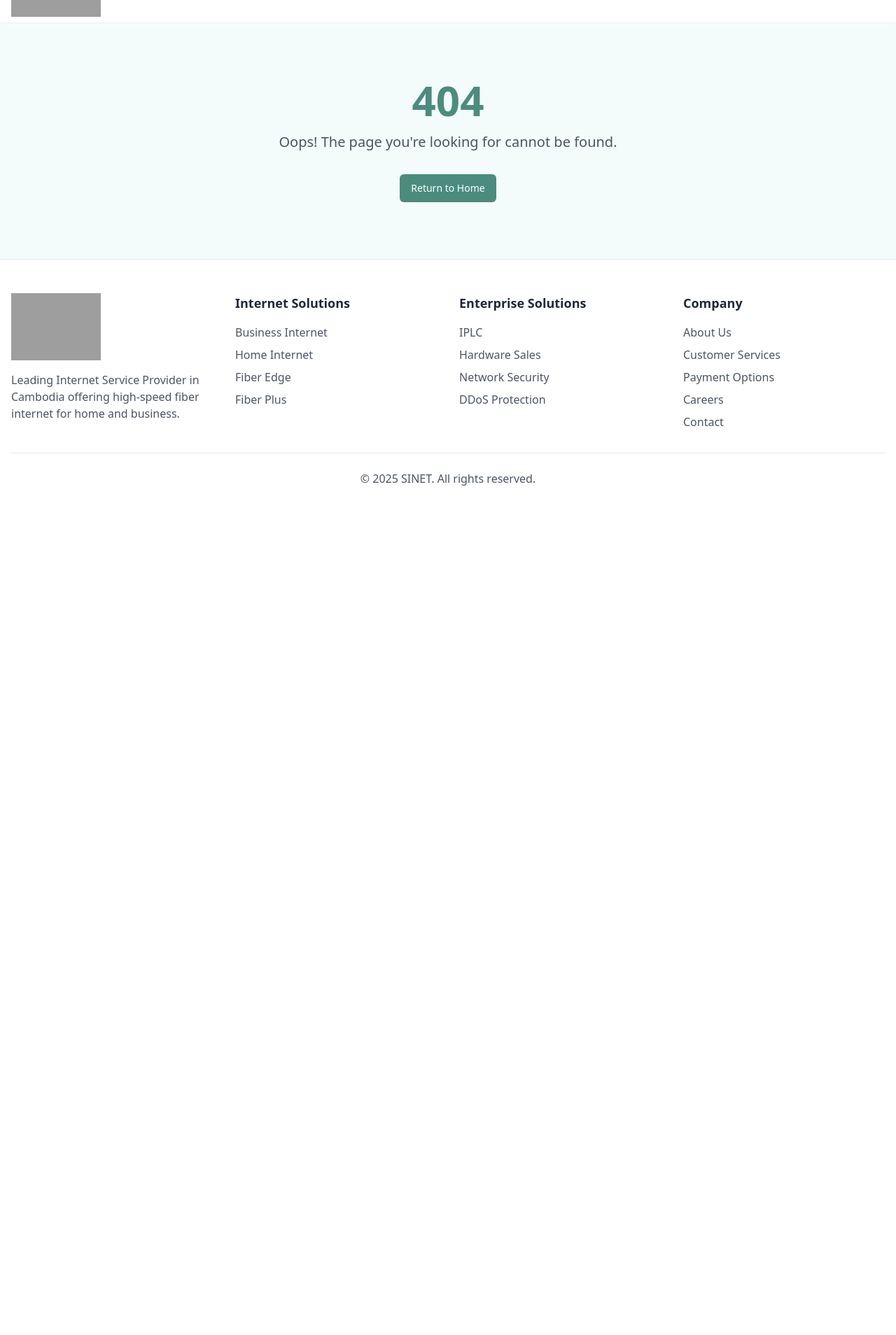
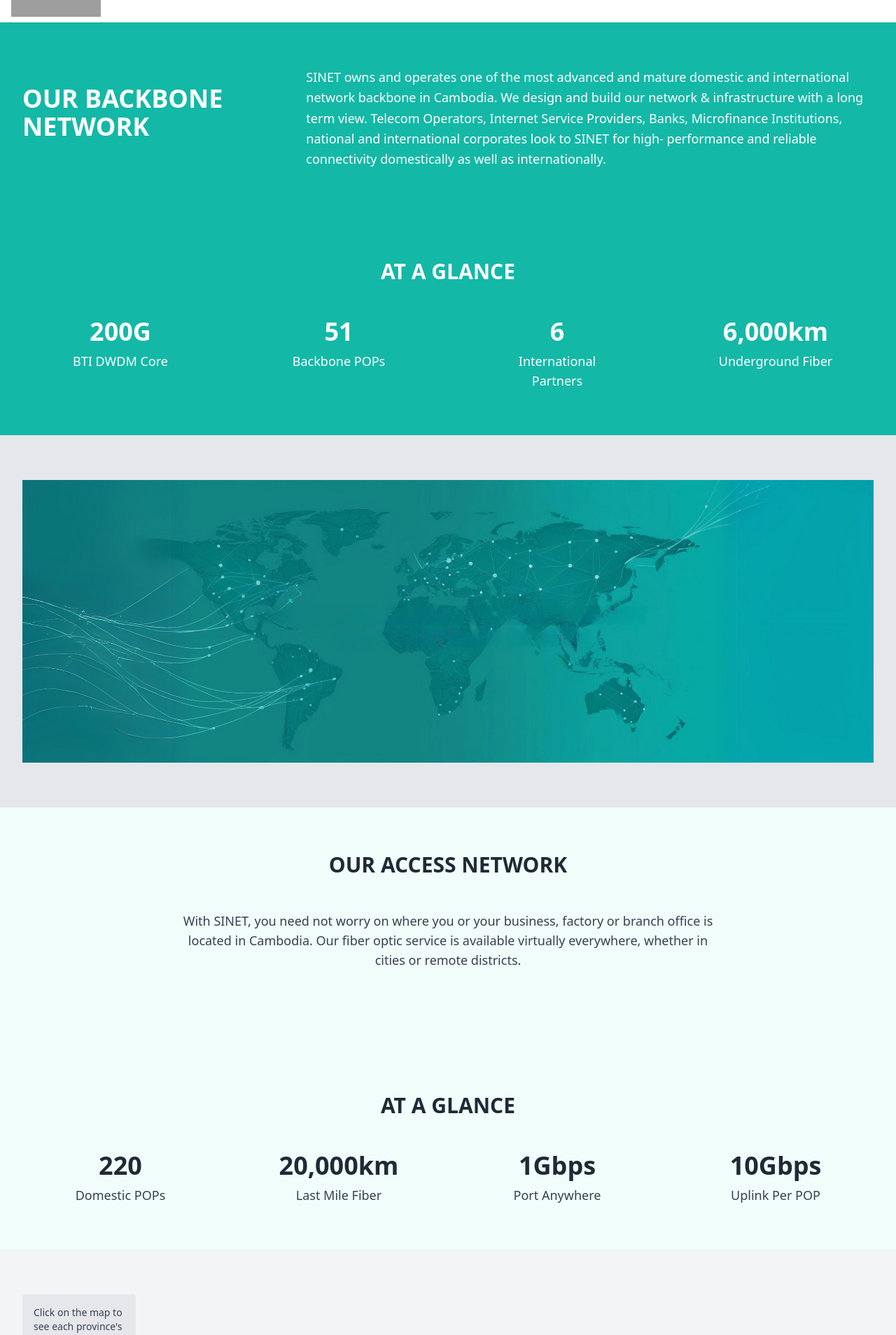
Before and after one commit to 2022172Samnang/sinet, a React (Vite) app: page /about-us/our-backbone in a window 1280 px wide. Shown: the part 80-1988 px from the top of the page at 70% size. Before the commit the page ends 800 px from the top, so only its background shows below. Built offline with nearby package versions, Linux system fonts and the light colour scheme; grey boxes are pictures that could not be loaded.

Commit message:
Add backbone page
Create a Backbone page with its route, and update the navigation and homepage to link to it.

```diff
--- a/src/App.tsx
+++ b/src/App.tsx
@@ -12,6 +12,7 @@ import DPLCService from "./pages/DPLCService";
 import IPLCService from "./pages/IPLCService";
 import IPTransit from "./pages/IPTransit";
 import PaymentOptions from "./pages/PaymentOptions";
+import BackbonePage from "./pages/BackbonePage";
 
 const queryClient = new QueryClient();
 
@@ -36,6 +37,7 @@ const App = () => (
           <Route path="/enterprise-solution/iplc" element={<IPLCService />} />
           <Route path="/enterprise-solution/ip-transit" element={<IPTransit />} />
           <Route path="/customer-service/payment-options" element={<PaymentOptions />} />
+          <Route path="/about-us/our-backbone" element={<BackbonePage />} />
           {/* ADD ALL CUSTOM ROUTES ABOVE THE CATCH-ALL "*" ROUTE */}
           <Route path="*" element={<NotFound />} />
         </Routes>
--- a/src/components/Footer.tsx
+++ b/src/components/Footer.tsx
@@ -109,6 +109,14 @@ const Footer = () => {
               </li>
               <li>
                 <Link
+                  to="/about-us/our-backbone"
+                  className="text-gray-600 hover:text-sinet-dark"
+                >
+                  Our Backbone
+                </Link>
+              </li>
+              <li>
+                <Link
                   to="/customer-services"
                   className="text-gray-600 hover:text-sinet-dark"
                 >
--- /dev/null
+++ b/src/pages/BackbonePage.tsx
@@ -0,0 +1,144 @@
+
+import React from "react";
+import Navbar from "@/components/Navbar";
+import Footer from "@/components/Footer";
+import { Network } from "lucide-react";
+
+const BackbonePage = () => {
+  return (
+    <div className="min-h-screen flex flex-col">
+      <Navbar />
+
+      {/* Backbone Hero Section */}
+      <section className="py-16 bg-teal-500 text-white">
+        <div className="container mx-auto px-4 md:px-8 flex flex-col md:flex-row items-center">
+          <div className="w-full md:w-1/3 mb-8 md:mb-0">
+            <h1 className="text-4xl font-bold mb-4">
+              OUR BACKBONE<br />NETWORK
+            </h1>
+          </div>
+          <div className="w-full md:w-2/3">
+            <p className="text-lg leading-relaxed">
+              SINET owns and operates one of the most advanced and mature
+              domestic and international network backbone in Cambodia. We design
+              and build our network & infrastructure with a long term view. Telecom
+              Operators, Internet Service Providers, Banks, Microfinance Institutions,
+              national and international corporates look to SINET for high-
+              performance and reliable connectivity domestically as well as
+              internationally.
+            </p>
+          </div>
+        </div>
+      </section>
+
+      {/* At a Glance - Backbone Statistics Section */}
+      <section className="py-16 bg-teal-500 text-white">
+        <div className="container mx-auto px-4 md:px-8">
+          <h2 className="text-3xl font-bold text-center mb-12">AT A GLANCE</h2>
+
+          <div className="grid grid-cols-1 sm:grid-cols-2 md:grid-cols-4 gap-8 text-center">
+            <div className="flex flex-col items-center">
+              <span className="text-4xl font-bold mb-2">200G</span>
+              <span className="text-lg">BTI DWDM Core</span>
+            </div>
+
+            <div className="flex flex-col items-center">
+              <span className="text-4xl font-bold mb-2">51</span>
+              <span className="text-lg">Backbone POPs</span>
+            </div>
+
+            <div className="flex flex-col items-center">
+              <span className="text-4xl font-bold mb-2">6</span>
+              <span className="text-lg">International<br />Partners</span>
+            </div>
+
+            <div className="flex flex-col items-center">
+              <span className="text-4xl font-bold mb-2">6,000km</span>
+              <span className="text-lg">Underground Fiber</span>
+            </div>
+          </div>
+        </div>
+      </section>
+
+      {/* Backbone Network Map */}
+      <section className="py-16 bg-gray-200">
+        <div className="container mx-auto px-4 md:px-8">
+          <img
+            src="/assets/enterprise_solutions/network.png"
+            alt="SINET Backbone Network Map"
+            className="w-full h-auto mx-auto"
+          />
+        </div>
+      </section>
+
+      {/* Access Network Description */}
+      <section className="py-16 bg-teal-50">
+        <div className="container mx-auto px-4 md:px-8">
+          <h2 className="text-3xl font-bold text-center text-gray-800 mb-12">OUR ACCESS NETWORK</h2>
+
+          <div className="max-w-3xl mx-auto text-center mb-12">
+            <p className="text-lg text-gray-700">
+              With SINET, you need not worry on where you or your business, factory or
+              branch office is located in Cambodia. Our fiber optic service is available
+              virtually everywhere, whether in cities or remote districts.
+            </p>
+          </div>
+        </div>
+      </section>
+
+      {/* At a Glance - Access Network Statistics */}
+      <section className="py-16 bg-teal-50">
+        <div className="container mx-auto px-4 md:px-8">
+          <h2 className="text-3xl font-bold text-center text-gray-800 mb-12">AT A GLANCE</h2>
+
+          <div className="grid grid-cols-1 sm:grid-cols-2 md:grid-cols-4 gap-8 text-center">
+            <div className="flex flex-col items-center">
+              <span className="text-4xl font-bold mb-2 text-gray-800">220</span>
+              <span className="text-lg text-gray-700">Domestic POPs</span>
+            </div>
+
+            <div className="flex flex-col items-center">
+              <span className="text-4xl font-bold mb-2 text-gray-800">20,000km</span>
+              <span className="text-lg text-gray-700">Last Mile Fiber</span>
+            </div>
+
+            <div className="flex flex-col items-center">
+              <span className="text-4xl font-bold mb-2 text-gray-800">1Gbps</span>
+              <span className="text-lg text-gray-700">Port Anywhere</span>
+            </div>
+
+            <div className="flex flex-col items-center">
+              <span className="text-4xl font-bold mb-2 text-gray-800">10Gbps</span>
+              <span className="text-lg text-gray-700">Uplink Per POP</span>
+            </div>
+          </div>
+        </div>
+      </section>
+
+      {/* Coverage Map Section */}
+      <section className="py-16 bg-gray-100">
+        <div className="container mx-auto px-4 md:px-8">
+          <div className="bg-gray-200 p-4 inline-block mb-8 rounded">
+            <p className="text-sm text-gray-700">
+              Click on the map to <br />
+              see each province's <br />
+              fiber optic coverage
+            </p>
+          </div>
+
+          <div className="w-full">
+            <img
+              src="/assets/enterprise_solutions/fiber_edge.png"
+              alt="SINET Coverage Map"
+              className="w-full h-auto mx-auto border border-gray-300"
+            />
+          </div>
+        </div>
+      </section>
+
+      <Footer />
+    </div>
+  );
+};
+
+export default BackbonePage;
```
